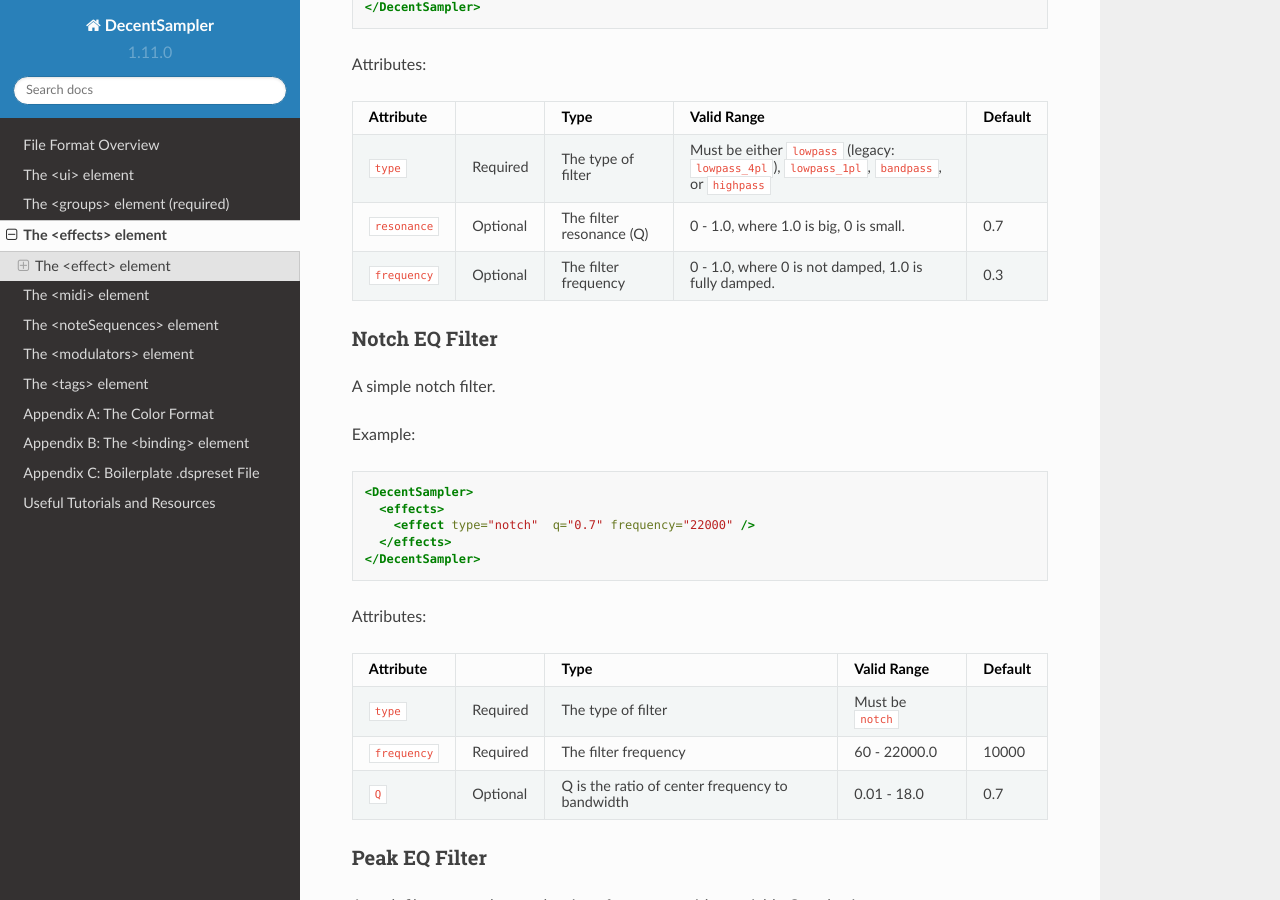
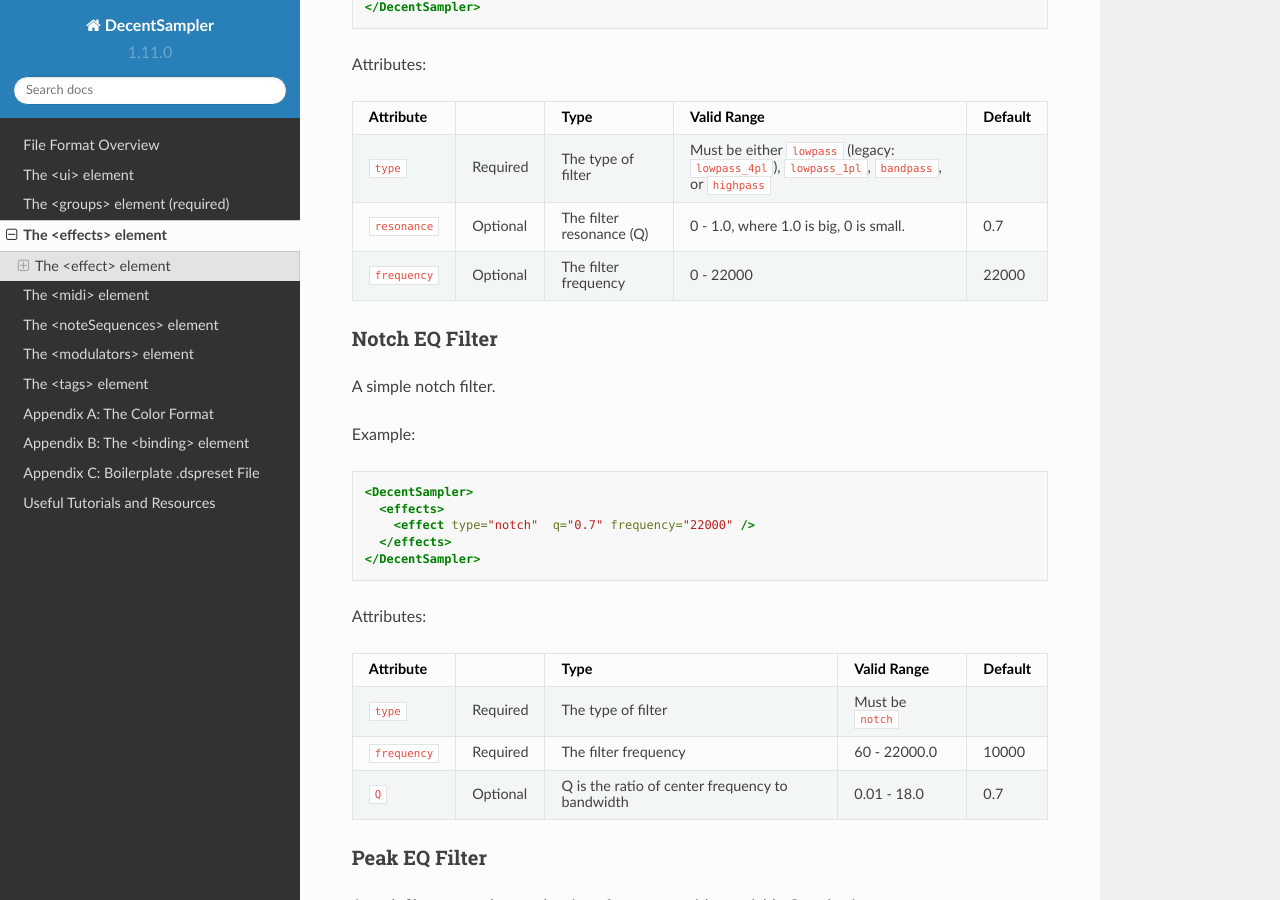
Before and after one commit to DecentSamples/DecentSampler-Developers-Guide, a Sphinx documentation site: the page built from docs/source/the-effects-element.md, in a window 1280 px wide and 900 px high, scrolled down 1135 px. Built offline with Sphinx 7.4.7 and the Read the Docs theme 2.0.0, drawn with Linux system fonts in a browser that asks for light colours.

Commit message:
Add correct 'valid range' and 'default' values for filter frequency

```diff
--- a/docs/source/the-effects-element.md
+++ b/docs/source/the-effects-element.md
@@ -37,11 +37,11 @@
 
 Attributes:
 
-|  Attribute  |          |           Type           |                                 Valid Range                                 | Default |
-| ----------- | -------- | ------------------------ | --------------------------------------------------------------------------- | ------- |
+|  Attribute  |          |           Type           |                                 Valid Range                                                | Default |
+| ----------- | -------- | ------------------------ | ------------------------------------------------------------------------------------------ | ------- |
 | `type`      | Required | The type of filter       | Must be either `lowpass` (legacy: `lowpass_4pl`), `lowpass_1pl`, `bandpass`, or `highpass` |         |
-| `resonance` | Optional | The filter resonance (Q) | 0 - 1.0, where 1.0 is big, 0 is small.                                      |     0.7 |
-| `frequency` | Optional | The filter frequency     | 0 - 1.0, where 0 is not damped, 1.0 is fully damped.                        |     0.3 |
+| `resonance` | Optional | The filter resonance (Q) | 0 - 1.0, where 1.0 is big, 0 is small.                                                     |     0.7 |
+| `frequency` | Optional | The filter frequency     | 0 - 22000                                                                                  |   22000 |
 
 
 
```
